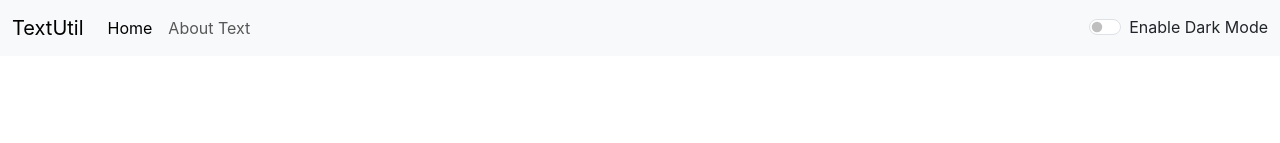
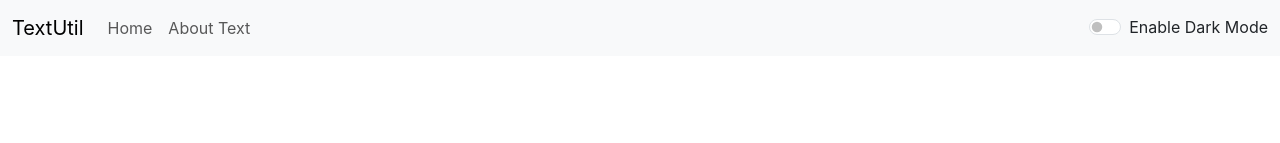
Before and after one commit to Pradwin/TextUtils, a React (Create React App) app in the folder TextUtils/: page / in a window 1280 px wide. Shown: the top 143 px of the page. Built offline with nearby package versions, Linux system fonts and the light colour scheme.

Commit message:
Minor changes

```diff
--- a/TextUtils/src/components/Navbar.js
+++ b/TextUtils/src/components/Navbar.js
@@ -26,7 +26,7 @@ export default function Navbar(props) {
           <div className="collapse navbar-collapse" id="navbarSupportedContent">
             <ul className="navbar-nav me-auto mb-2 mb-lg-0">
               <li className="nav-item">
-                <Link className="nav-link active" aria-current="page" to="/">
+                <Link className="nav-link" aria-current="page" to="/">
                   Home
                 </Link>
               </li>
--- a/TextUtils/src/components/Textform.js
+++ b/TextUtils/src/components/Textform.js
@@ -36,7 +36,7 @@ export default function Textform(props) {
   };
 
   let characters = text?.length;
-  let words = text.split(" ").filter((element) => {
+  let words = text.split(/\s+/).filter((element) => {
     return element.length !== 0;
   }).length;
 
```
